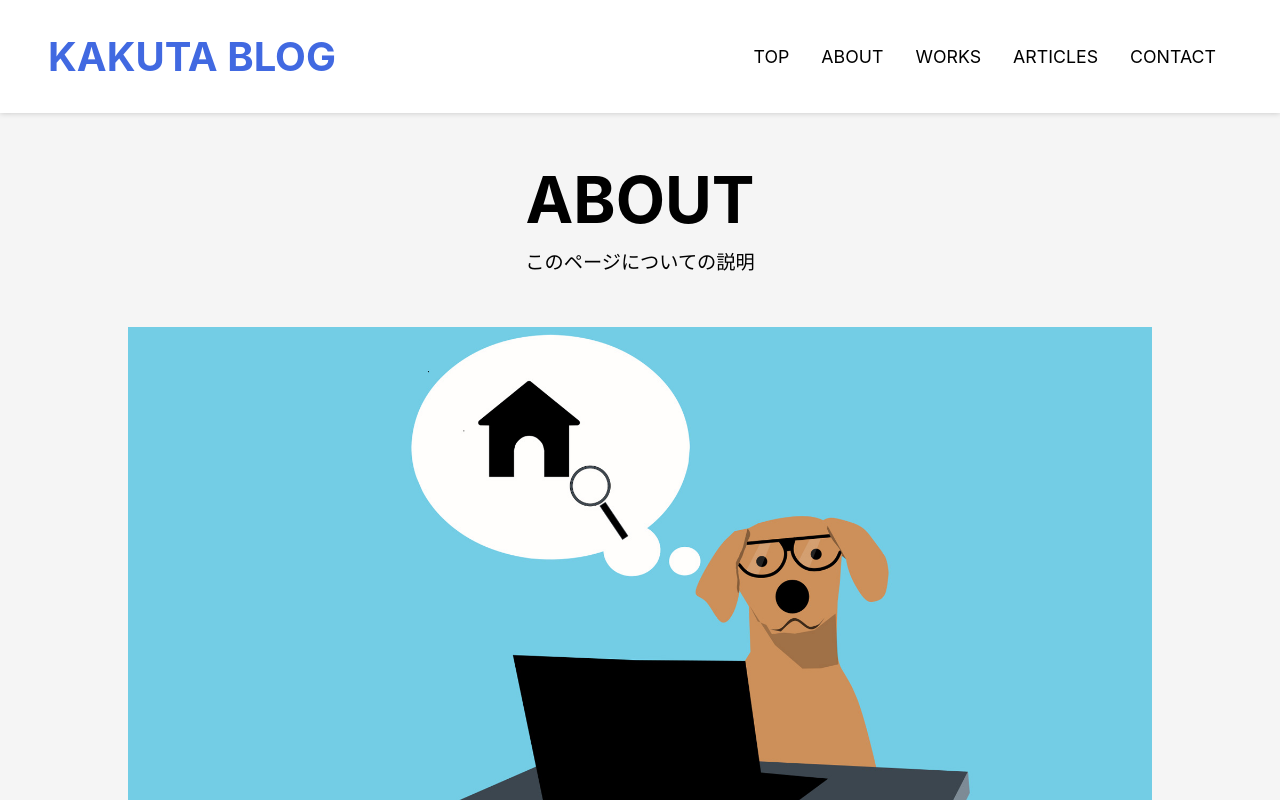
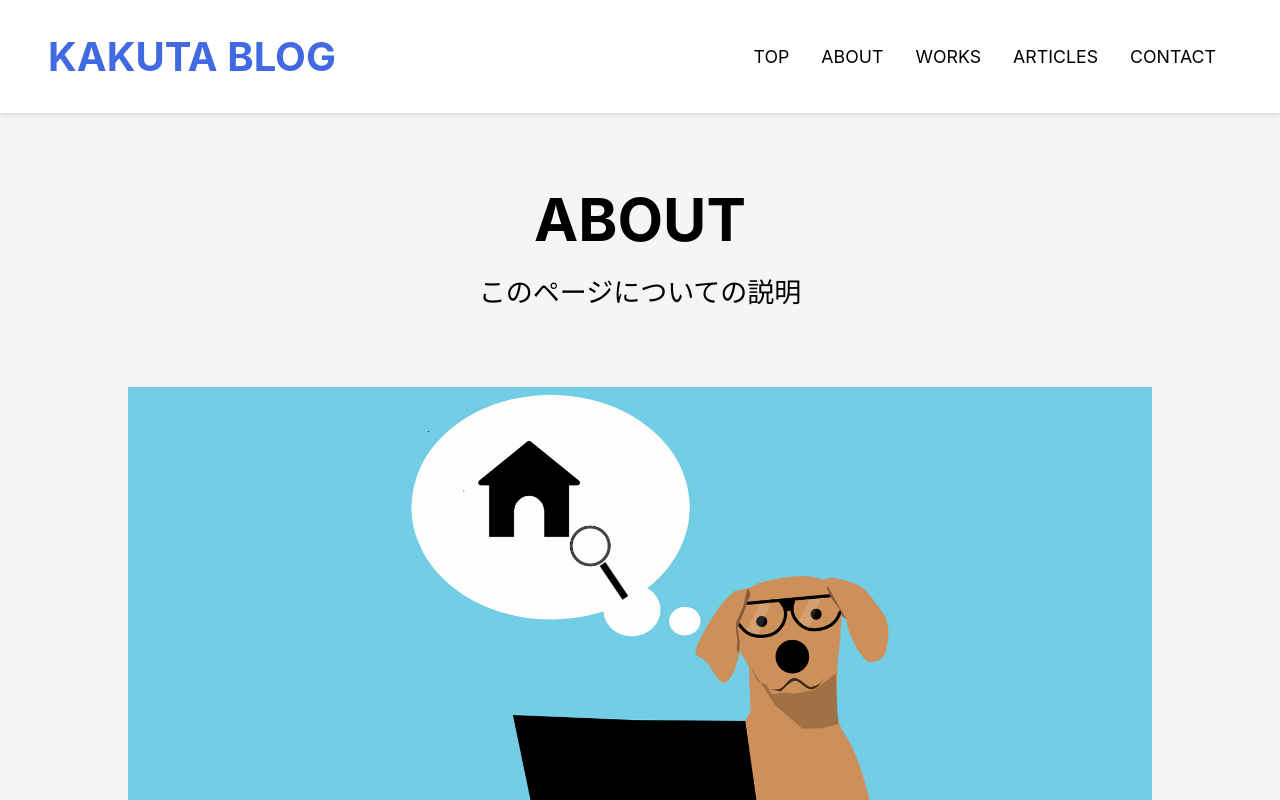
Before and after one commit to kakuta0915/kakuta-tech-blog, a Next.js app: page /about in a window 1280 px wide. Shown: the top 800 px of the page. Built offline with nearby package versions, Linux system fonts and the light colour scheme; no server answers.

Commit message:
💄 heroコンポーネントのレイアウト変更

```diff
--- a/src/components/hero/hero.module.css
+++ b/src/components/hero/hero.module.css
@@ -1,22 +1,22 @@
 .heroContainer {
+  margin: var(--space-sm) auto;
   display: flex;
   flex-direction: column;
   align-items: center;
   gap: 2rem;
-  margin: 3rem 0;
 }
 
 .text {
   text-align: center;
+  padding: var(--space-xs);
 }
 
 .title {
-  font-size: 3rem;
-  margin-bottom: 0.5rem;
+  margin-bottom: calc(var(--space-xs) * 0.5);
 }
 
 .subtitle {
-  font-size: 1rem;
+  font-size: var(--small-heading2);
 }
 
 .image {
@@ -39,15 +39,6 @@
     width: 50%;
   }
 
-  .title {
-    font-size: 4rem;
-    margin-bottom: 0.5rem;
-  }
-
-  .subtitle {
-    font-size: 1.2rem;
-  }
-
   .image {
     width: 50%;
   }
```
